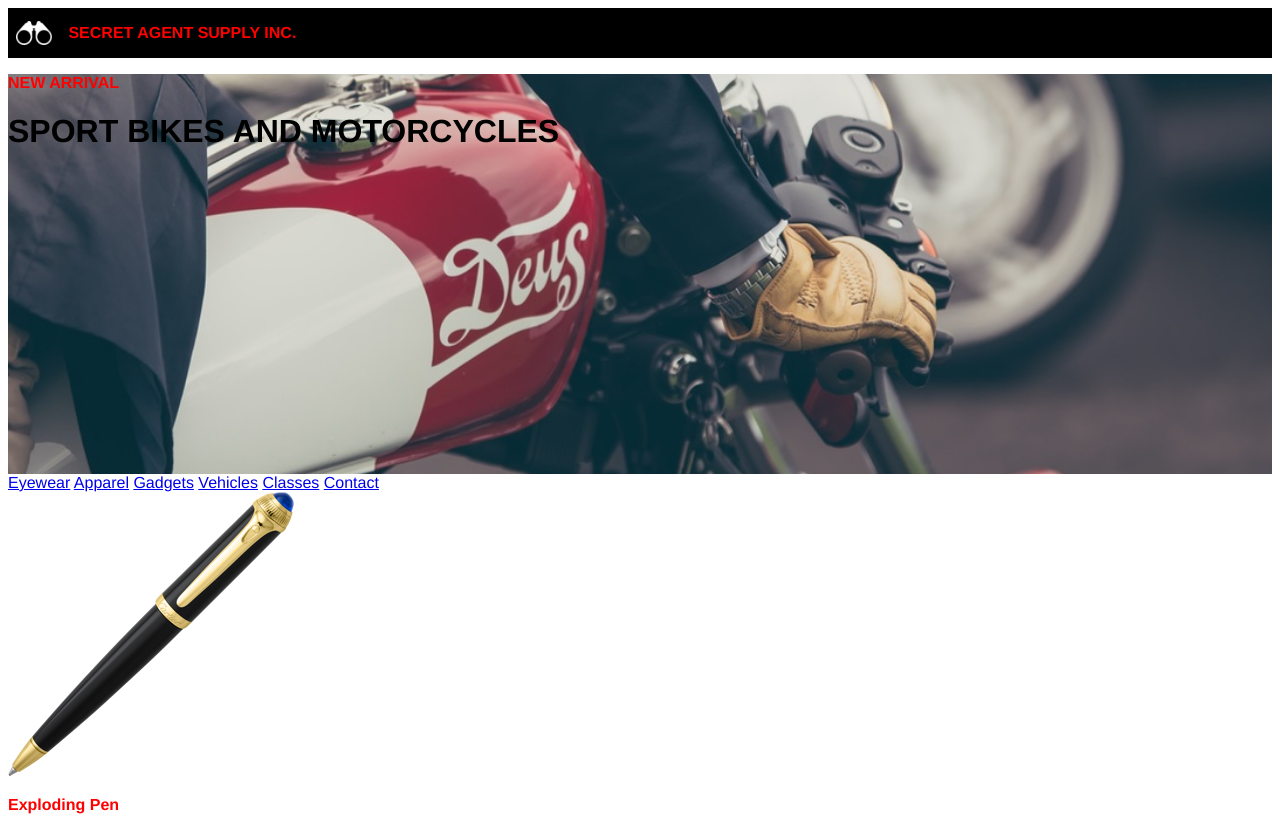
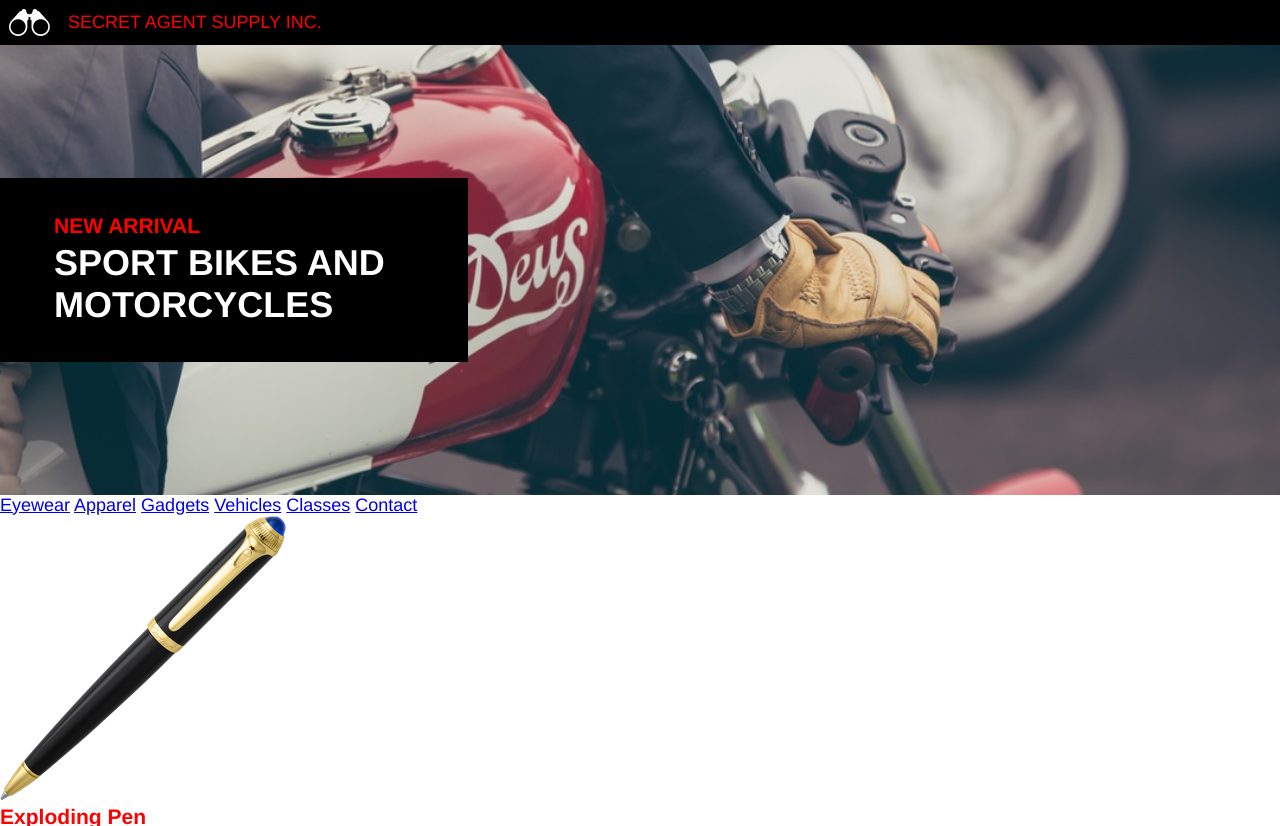
Before and after one commit to vi109/Secret-agent, a plain HTML site: page index.html in a window 1280 px wide. Shown: the top 826 px of the page. Drawn offline with Linux system fonts and the light colour scheme.

Commit message:
Worked on new arrival section

```diff
--- a/resources/css/style.css
+++ b/resources/css/style.css
@@ -1,15 +1,25 @@
 /* Universal style */
 
+html,
 body {
   font-family: "Helvetica", sans-serif;
-  font-weight: 18px;
-
+  font-size: 18px;
+  padding: 0;
+  margin: 0;
 }
 
 h3 {
   color: red;
-  font-size: 1rem;
+  font-weight: bold;
+  margin: 0;
 }
+
+h1 {
+  font-size: 2rem;
+  color: white;
+  margin: 0;
+}
+
 
 /* Header */
 
@@ -23,9 +33,16 @@ header img {
   height: 1.5rem;
   padding-left: 0.5rem;
   padding-right: 1rem;
+
 }
 
-/* New arrival section */
+header h3 {
+  padding: 0.66rem 0;
+  font-size: 1rem;
+  font-weight: normal;
+}
+
+/* New arrival section*/
 
 .container {
   background-image: url(../images/moto.jpeg);
@@ -33,4 +50,17 @@ header img {
   background-repeat: no-repeat;
   background-size: cover;
   background-position: center;
+  display: flex;
+  align-items: center;
 }
+
+.new-arrival {
+  background-color: black;
+  width: 20rem;
+  height: auto;
+  padding: 2rem 3rem;
+}
+
+.new-arrival h3 {
+  margin-bottom: 0.25rem;
+}
```
